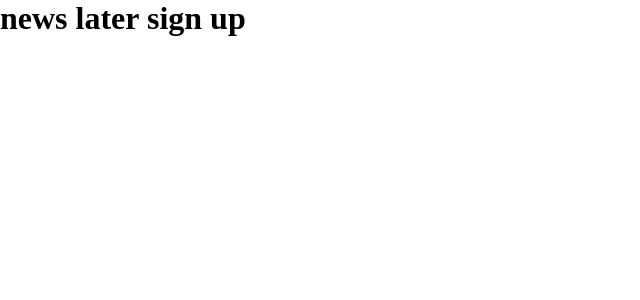
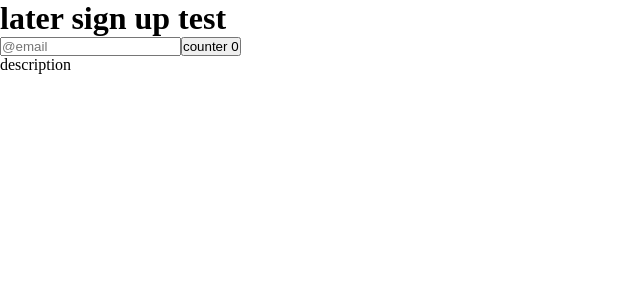
Before and after one commit to nonso01/13-frontendmentor-soln, a React (Vite) app: page / in a window 1280 px wide. Shown: the top 300 px of the page, without its empty margins (0-640 px from the left). Built offline with nearby package versions, Linux system fonts and the light colour scheme.

Commit message:
setting up

```diff
--- a/src/App.jsx
+++ b/src/App.jsx
@@ -2,6 +2,10 @@ import Heading from "./components/Heading";
 import Input from "./components/Input";
 import Paragraph from "./components/Paragraph";
 import List from "./components/List";
+import Button from "./components/Button";
+import SignUp from "./components/SignUp";
+import Success from "./components/Success";
+
 
 import { useState } from "react";
 
@@ -9,6 +13,9 @@ function App() {
 	return (
 	<>
 		<Heading />
+		<Input />
+		<Button text={"counter"} />
+		<Paragraph />
 	</>
 	)
 }
--- /dev/null
+++ b/src/components/Button.jsx
@@ -0,0 +1,16 @@
+import { useState } from "react";
+
+function Button({text="hello"}) {
+	let [c, setC] = useState(0)
+	function counter() {
+		setC(c + 1);
+	}
+
+	return (
+		<button className="btn" onClick={counter}>
+		{ text } { c }
+		</button>
+	);
+}
+
+export default Button;
--- a/src/components/Heading.jsx
+++ b/src/components/Heading.jsx
@@ -1,8 +1,10 @@
 import { useState } from "react";
 
-function Heading({}) {
+function Heading({text = "later sign up test"}) {
 	return (
-		<h1>news later sign up</h1>
+		<h1 className="main-heading">
+		{ text }
+		</h1>
 	);
 }
 
--- a/src/components/Input.jsx
+++ b/src/components/Input.jsx
@@ -1,7 +1,16 @@
-function Input({}) {
+function Input({type = "email",
+	placeHolder = "@email",
+	cssName,
+	name
+}) {
 	return (
 		<>
-		<input type="text" />
+		<input
+		type={ type }
+		placeholder={ placeHolder }
+		className={ cssName ? cssName : "input" }
+		name={name}
+		/>
 		</>
 	);
 }
--- a/src/components/Paragraph.jsx
+++ b/src/components/Paragraph.jsx
@@ -1,6 +1,10 @@
-function Paragraph({}) {
+function Paragraph({ text="description"}) {
 	return (
-		<div> </div>
+		<div className="p-cover">
+		<p className="p">
+		{ text }
+		</p>
+		</div>
 	);
 }
 
--- /dev/null
+++ b/src/components/SignUp.jsx
@@ -0,0 +1,11 @@
+import { useState } from "react";
+
+function SignUpCard({}) {
+	return (
+		<div className="sign-up-card">
+
+		</div>
+	);
+}
+
+export default SignUpCard;
--- /dev/null
+++ b/src/components/Success.jsx
@@ -0,0 +1,7 @@
+function Success({}) {
+	return (
+		<div> </div>
+	);
+}
+
+export default Success;
--- /dev/null
+++ b/src/components/util.js
@@ -0,0 +1 @@
+export const [w, d, log] = [window, document, console.log]
--- a/src/scss/main.css
+++ b/src/scss/main.css
@@ -1 +1 @@
-*{box-sizing:border-box;margin:0;padding:0}/*# sourceMappingURL=main.css.map */
+*{margin:0;padding:0}:root{--theme-tomato: hsla(4, 100%, 67%, 1);--theme-dark-slate-gray: hsla(234, 29%, 30%, 1);--theme-charcoal-gray: hsla(235, 18%, 26%, 1)}html{font-size:16px;min-height:100vh;overflow-x:hidden}html body,html #root{min-height:inherit;scroll-behavior:smooth}/*# sourceMappingURL=main.css.map */
```
Also changed, not shown: src/components/Loader.jsx (added, +12 -0 lines).
